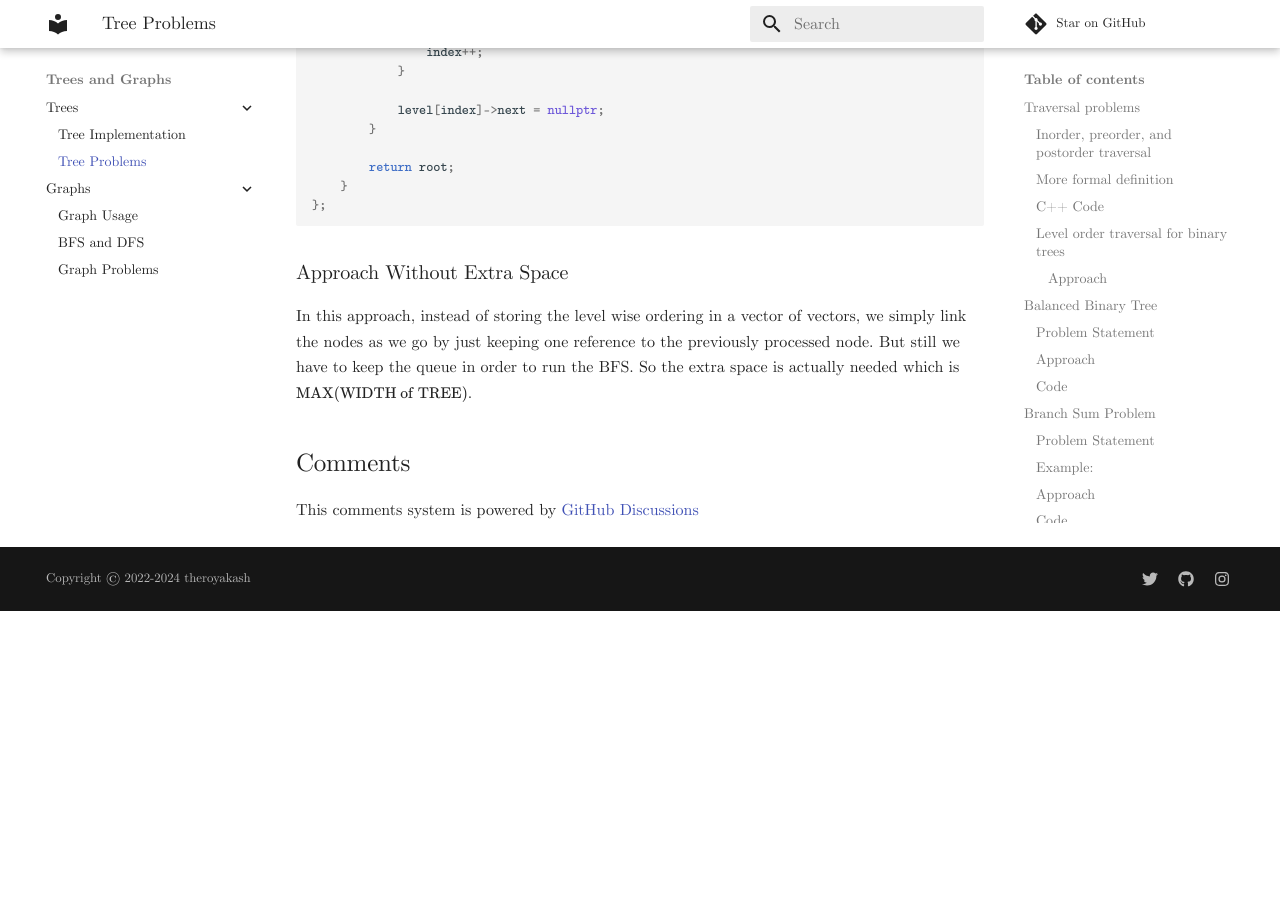
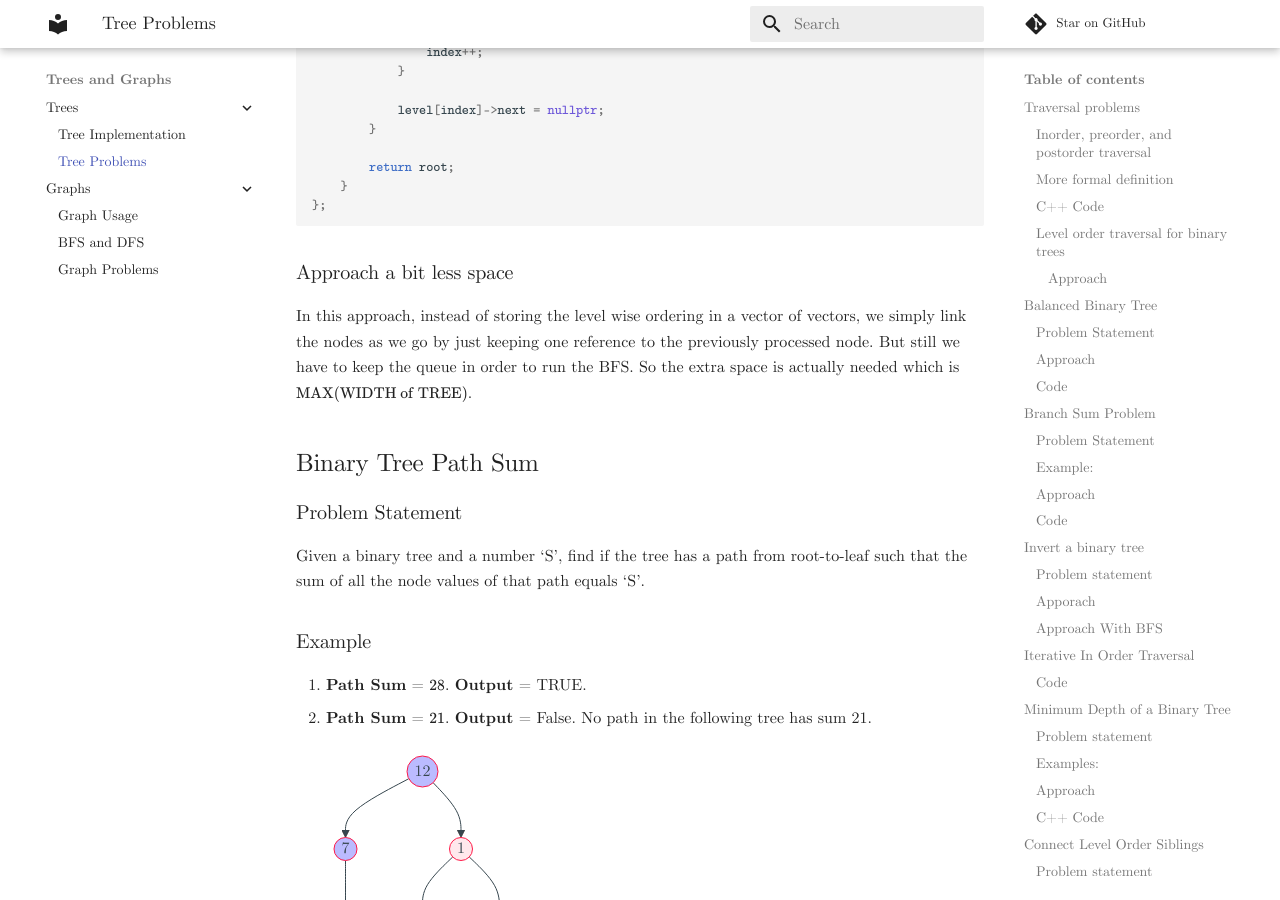
Before and after one commit to theroyakash/algorithms.theroyakash.com, an MkDocs documentation site: the page built from docs/trees/problems.md, in a window 1280 px wide and 900 px high, scrolled down 15958 px. Built offline with MkDocs 1.6.1 and Material for MkDocs 9.7.7, drawn with Linux system fonts in a browser that asks for light colours; comment, search, counter and statistics services are not loaded; before the commit the page ends 16569 px from its top, so only the background shows below that.

Commit message:
📦 NEW: Binary Tree Path Sum started

````diff
--- a/docs/trees/problems.md
+++ b/docs/trees/problems.md
@@ -452,5 +452,23 @@ public:
 };
 ```
 
-### Approach Without Extra Space
+### Approach a bit less space
 In this approach, instead of storing the level wise ordering in a vector of vectors, we simply link the nodes as we go by just keeping one reference to the previously processed node. But still we have to keep the queue in order to run the BFS. So the extra space is actually needed which is $\text{MAX(WIDTH of TREE)}$.
+
+## Binary Tree Path Sum
+### Problem Statement
+Given a binary tree and a number ‘S’, find if the tree has a path from root-to-leaf such that the sum of all the node values of that path equals ‘S’.
+
+### Example
+1. **Path Sum** = $28$. **Output** = TRUE.
+2. **Path Sum** = $21$. **Output** = False. No path in the following tree has sum 21.
+```mermaid
+graph TD
+    12((12)) --> 7((7)) & 1((1))
+    7 --> 9((9))
+    1      --> 10((10)) & 5((5))
+    10 --> 11((11))
+    style 12 fill:#bbf, color:white
+    style 7 fill:#bbf, color:#ffffff
+    style 9 fill:#bbf, color:#ffffff
+```
````
